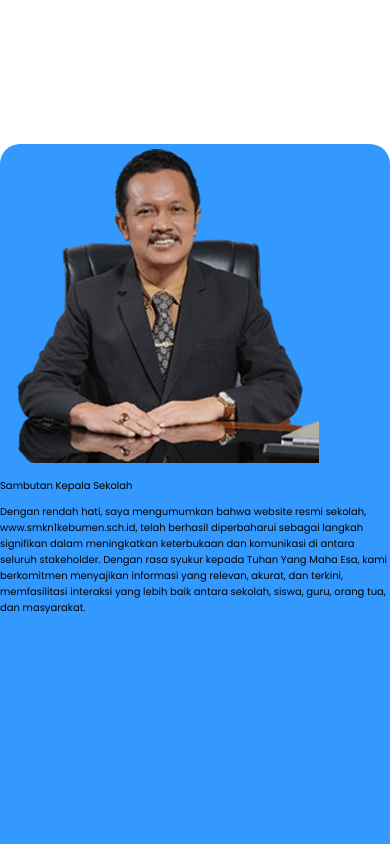
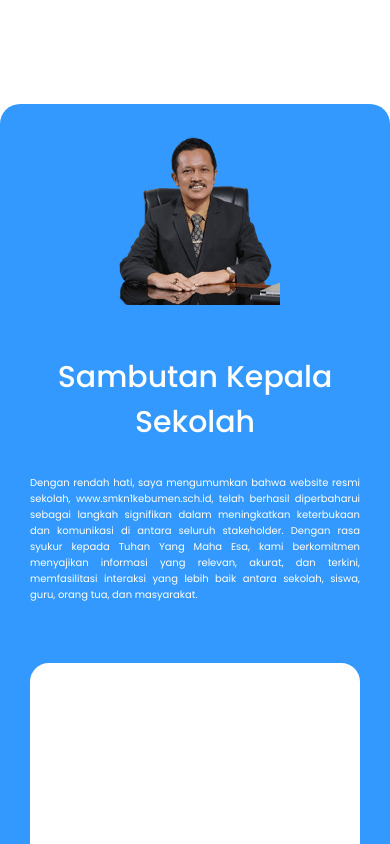
Before and after one commit to Muzaazk/web-sekolah, a plain HTML site: page index.html in a window 390 px wide. Shown: the part 520-1364 px from the top of the page. Drawn offline with Linux system fonts and the light colour scheme.

Commit message:
Update style.css

```diff
--- a/style.css
+++ b/style.css
@@ -40,7 +40,6 @@ li:hover {
     "text img";
   grid-template-columns: repeat(2, 1fr);
   align-items: center;
-  padding: 2rem 0;
 }
 
 .wrapper {
@@ -63,7 +62,7 @@ li:hover {
 
 .header {
   margin-bottom: 0px;
-  color: #000000d5;
+  color: #000000de;
   font-size: 4rem;
   font-weight: 620;
   animation: example 1.5s ease-out;
@@ -91,14 +90,13 @@ li:hover {
   width: 100%;
   height: 300rem;
   border-radius: 20px;
+  padding: 3.125rem 3rem;
 }
 
-/* Sembunyikan checkbox */
 #menu-toggle {
   display: none;
 }
 
-/* Hamburger icon */
 .menu-icon {
   display: none;
   font-size: 2rem;
@@ -109,7 +107,6 @@ li:hover {
   z-index: 999;
 }
 
-/* Default navbar desktop */
 .navbar {
   display: flex;
   justify-content: flex-end;
@@ -118,12 +115,63 @@ li:hover {
   background-color: #fff;
 }
 
+.sambutanGrid {
+  display: grid;
+  grid-template-areas:
+    "img text"
+    "img text";
+  align-items: center;
+  gap: 2rem;
+}
+
+.sambutanGrid img {
+  grid-area: img;
+  width: 17rem;
+}
+
+.sambutanGrid div {
+  grid-area: text;
+}
+
+.sambutanGrid .sambutanJudul {
+  color: #ffffff;
+  font-size: 30px;
+  font-weight: 450;
+}
+
+.sambutanGrid .sambutanIsi {
+  color: #ffffff;
+  text-align: justify;
+}
+
+.keahlian {
+  background-color: #ffffff;
+  height: 40rem;
+  margin-top: 5rem;
+  border-radius: 1.875rem;
+}
+
 /* Responsive Design */
 
 /* Mobile kecil (≤ 480px) */
 @media only screen and (max-width: 480px) {
   html {
     font-size: 10px;
+  }
+
+  .sambutanGrid {
+    display: grid;
+    grid-template-areas:
+      "img"
+      "text";
+    gap: 2rem;
+  }
+  .sambutanGrid img {
+    margin: 0 auto;
+  }
+
+  .sambutanGrid .sambutanJudul {
+    text-align: center;
   }
 
   .headerGrid {
@@ -179,6 +227,21 @@ li:hover {
     font-size: 12px;
   }
 
+  .sambutanGrid {
+    display: grid;
+    grid-template-areas:
+      "img"
+      "text";
+    gap: 2rem;
+  }
+  .sambutanGrid img {
+    margin: 0 auto;
+  }
+
+  .sambutanGrid .sambutanJudul {
+    text-align: center;
+  }
+
   .headerGrid {
     grid-template-areas:
       "img"
@@ -217,7 +280,6 @@ li:hover {
     z-index: 998;
   }
 
-  /* Saat checkbox dicentang, tampilkan menu */
   #menu-toggle:checked + .menu-icon + .navbar {
     display: flex;
   }
```
